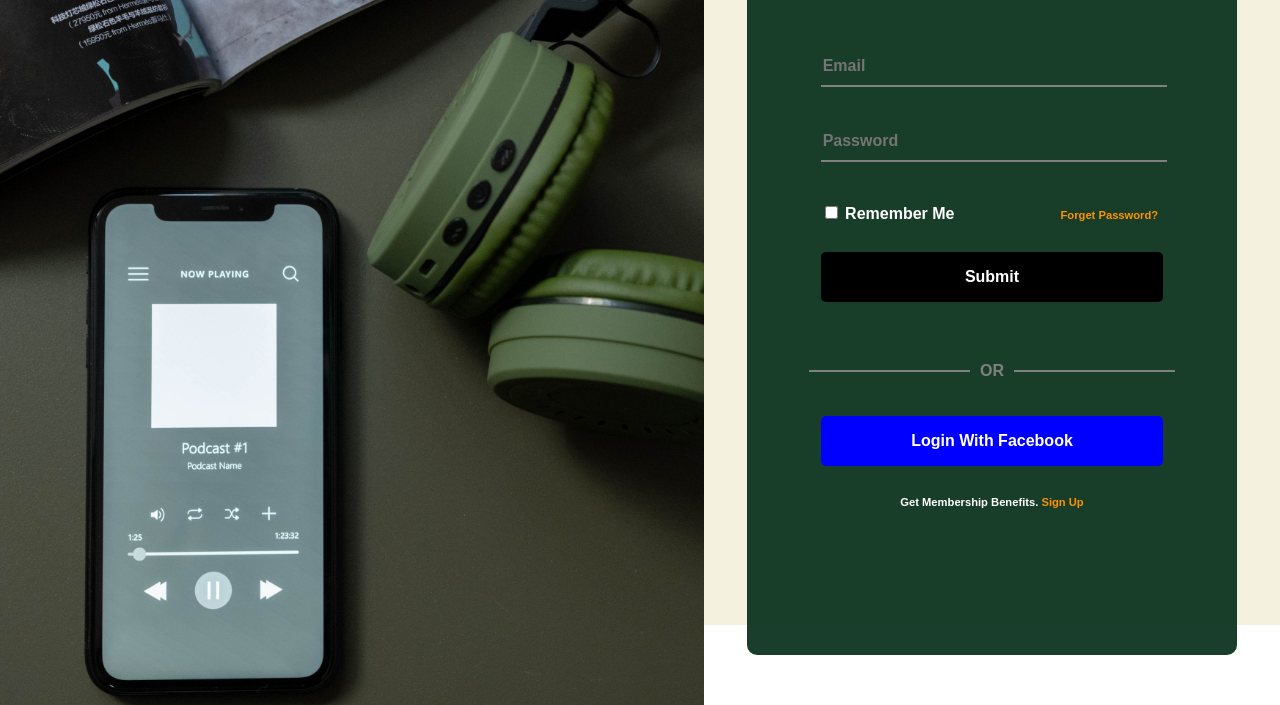
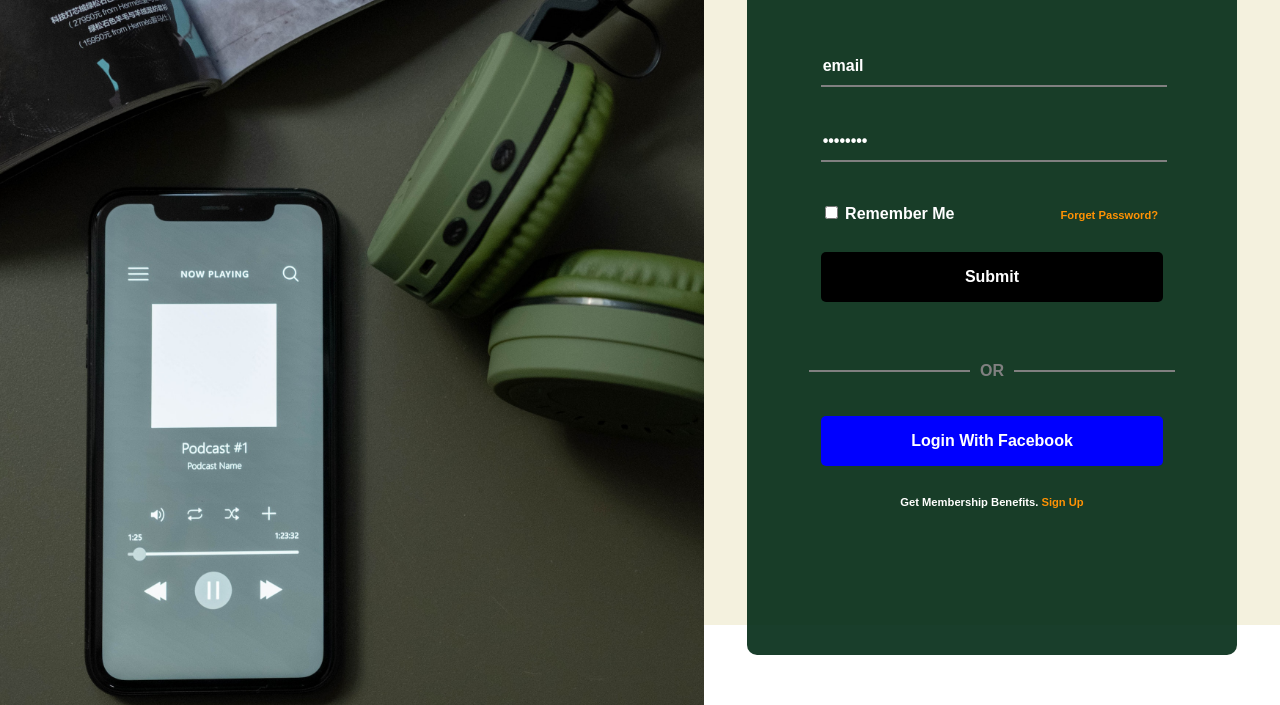
Before and after one commit to NtajiBenbor/Login-Form, a plain HTML site: page index.html in a window 1280 px wide. Shown: the part 95-800 px from the top of the page. Drawn offline with Linux system fonts and the light colour scheme.

Commit message:
password field was updated

```diff
--- a/index.html
+++ b/index.html
@@ -12,14 +12,13 @@
       <form action="" method="post">
         <fieldset>
           <h1>Login Form</h1>
-          <input type="email" placeholder="Email" required class="info" />
+          <input type="email" placeholder="Email" required class="info" value="email" />
           <input
             type="password"
             placeholder="Password"
             required
-            pattern="[A-Z,0-9,a-z]{8,}" class="info"
+            pattern="[A-Z,0-9,a-z]{8,}" class="info" value="password"
           title="Password must contain a combination at least 8 characters inluding the digist 0-9 and uppercase letters A-Z"/>
-          <!-- <P></P> -->
         </fieldset>
         <fieldset>
           <label class="remember" for="remember"
```
